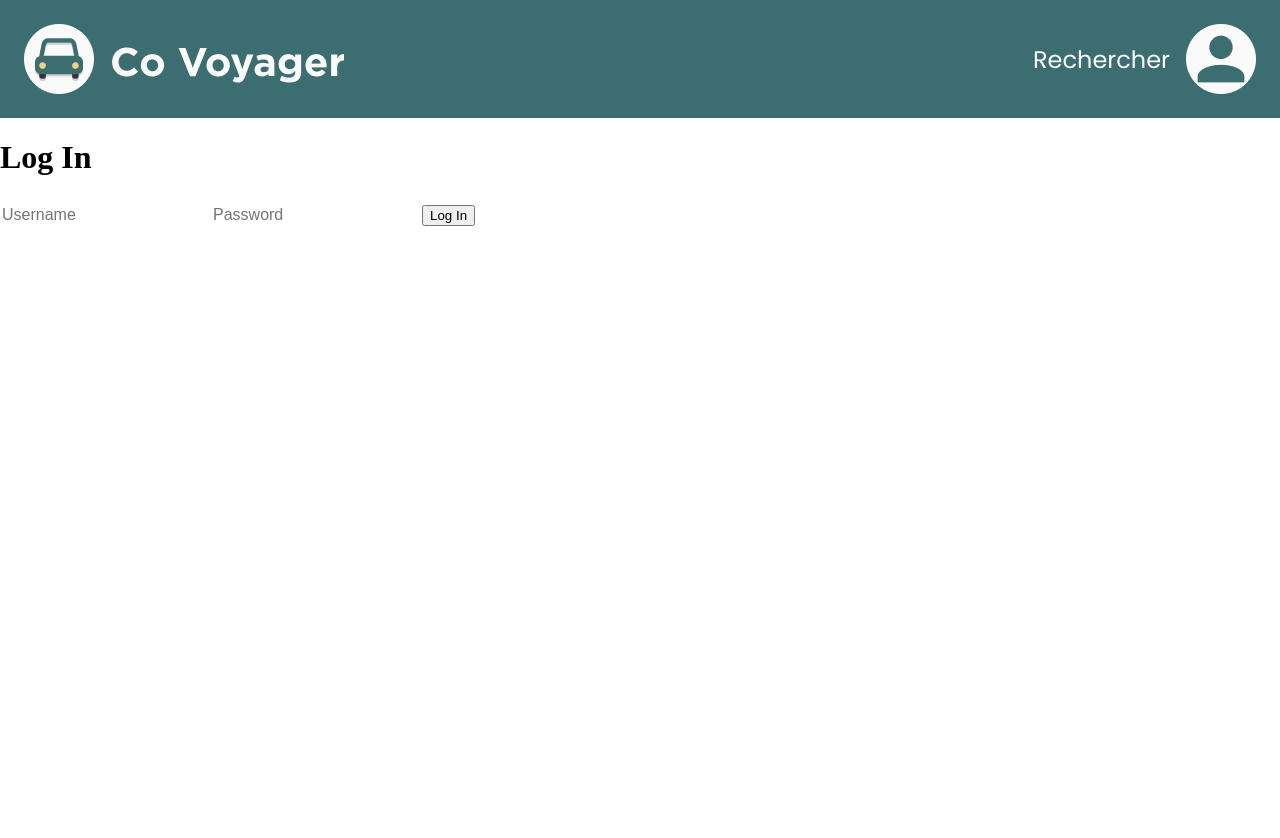
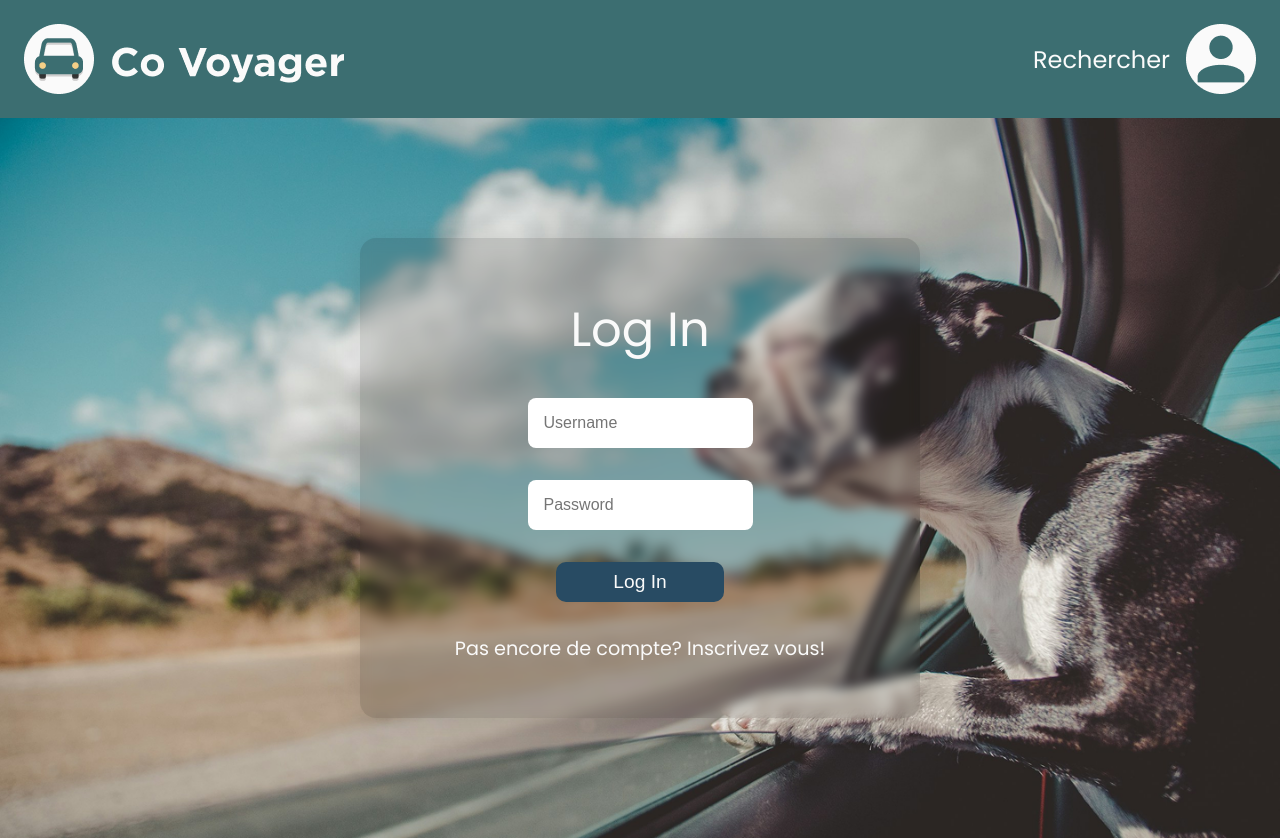
Before and after one commit to llaumegui/CoVoyageur_M2i, a React (Vite) app in the folder Co_Voyageur/co_voyageur.client/: page /login in a window 1280 px wide. Before the commit the page ends 800 px from the top, so only its background shows below. Built offline with nearby package versions, Linux system fonts and the light colour scheme.

Commit message:
FEAT/ Add LogInPage

```diff
--- a/Co_Voyageur/co_voyageur.client/src/Views/LogInPage/LogInPage.css
+++ b/Co_Voyageur/co_voyageur.client/src/Views/LogInPage/LogInPage.css
@@ -0,0 +1,54 @@
+
+.login-form {
+    background-image: url('/Images/backgroundLogIn.png');
+    background-repeat: no-repeat;
+    background-size: cover;
+    height: 90vh;
+}
+
+h1{
+    color: var(--white-text);
+    font-size: 3rem;
+    font-weight: 400;
+    margin: 0;
+}
+
+form{
+    display: flex;
+    flex-direction: column;
+    align-items: center;
+    justify-content: center;
+    width: 70vh;
+    height: 60vh;
+    background: rgba(0, 0, 0, 0.13);
+    border-radius: 16px;
+    box-shadow: 0 4px 30px rgba(0, 0, 0, 0.1);
+    backdrop-filter: blur(5.4px);
+    gap: 2rem;
+    >button{
+        width: 30%;
+        height: 2.5rem;
+        border-radius: 10px;
+        border: none;
+        background-color: var(--button-color);
+        color: var(--white-text);
+        font-size: 1.2rem;
+    }
+    >a{
+        color: var(--white-text);
+        font-size: 1.2rem;
+        text-decoration: none;
+    }
+    >a:hover{
+        text-decoration: underline;
+    }
+}
+
+input{
+    height: 3rem;
+    opacity: 1;
+    font-size: 16px;
+    border-radius: 0.5rem;
+    border: none;
+    padding-left: 1rem;
+}
--- a/Co_Voyageur/co_voyageur.client/src/Views/LogInPage/LogInPage.jsx
+++ b/Co_Voyageur/co_voyageur.client/src/Views/LogInPage/LogInPage.jsx
@@ -1,13 +1,19 @@
 import React from 'react';
 import NavBar from '../../Components/NavBar/NavBar';
+import './LogInPage.css';
 const LogInPage = () => {
     return (
         <>
         <NavBar></NavBar>
-            <h1>Log In</h1>
-            <input type="text" placeholder='Username'/>
-            <input type="password" placeholder='Password'/>
-            <button>Log In</button>
+        <section className='login-form'>
+                <form action="">
+                    <h1>Log In</h1>
+                    <input type="text" placeholder='Username'/>
+                    <input type="password" placeholder='Password'/>
+                    <button>Log In</button>
+                    <a href='/'>Pas encore de compte? Inscrivez vous!</a>
+                </form>
+            </section>
         </>
     );
 };
--- a/Co_Voyageur/co_voyageur.client/src/index.css
+++ b/Co_Voyageur/co_voyageur.client/src/index.css
@@ -5,9 +5,11 @@
   --white-text:#FAFAFA;
   --button-color: #284B63;
   --font-site: "Poppins", sans-serif;
+
 }
 body,html{
   margin: 0;
+  font-family: var(--font-site);
 }
 
 a{
```
